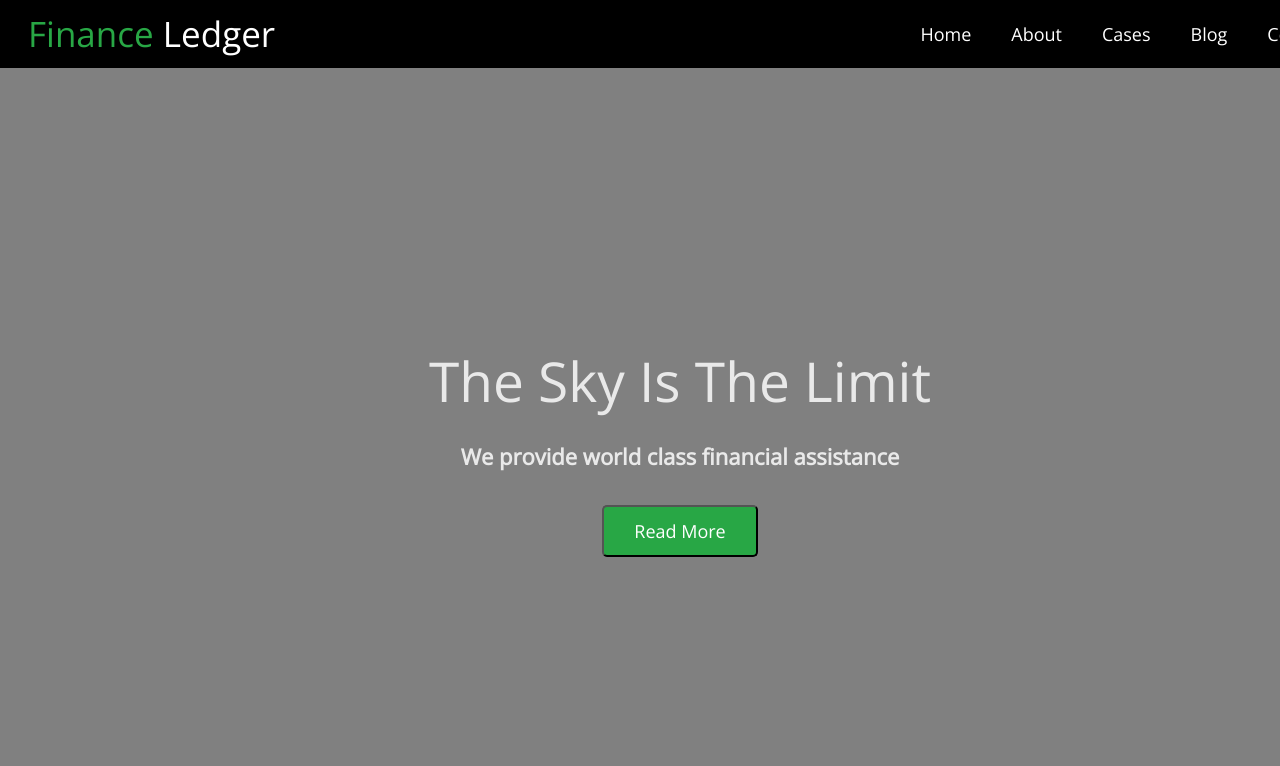
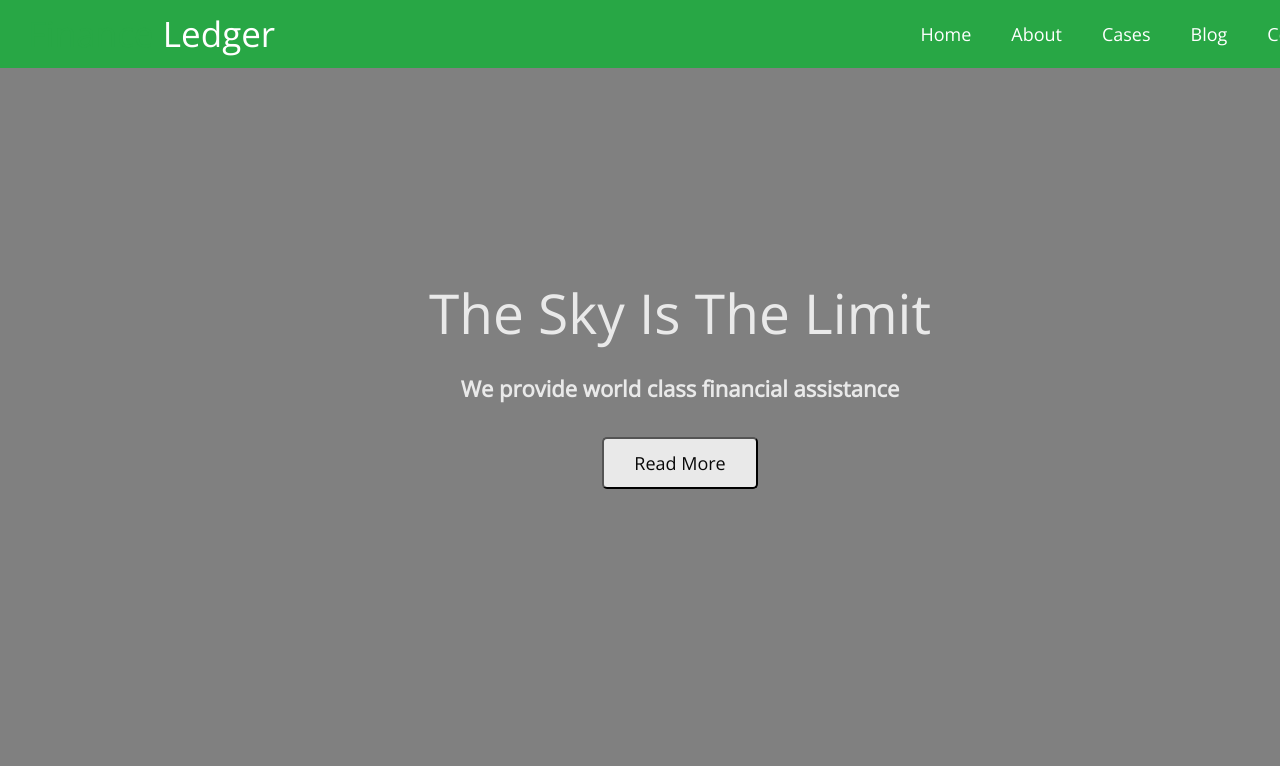
Before and after one commit to kashirin-olexsandr/blended-94-9-10, a plain HTML site: page index.html in a window 1280 px wide. Shown: the top 766 px of the page. Drawn offline with nearby package versions, Linux system fonts and the light colour scheme.

Commit message:
conflict

```diff
--- a/css/styles.css
+++ b/css/styles.css
@@ -50,7 +50,8 @@ a {
 }
 
 .header {
-  background-color: #000000;
+  background-color: #28A745;
+  position: absolute;
 }
 
 .header-navigation {
@@ -83,7 +84,7 @@ a {
   color: var(--green);
 }
 
-/* hero */
+/* --------------------hero ----------------*/
 .main {}
 
 .hero {
@@ -110,8 +111,8 @@ a {
 }
 
 .main__btn {
-  background-color: #28a745;
-  color: #fff;
+  background-color: #e9e9e9;
+  color: #080808;
   text-align: center;
   font-size: 18px;
   line-height: 1.56;
--- a/index.html
+++ b/index.html
@@ -49,7 +49,7 @@
         <button type="button" class="main__btn">Read More</button>
       </div>
     </section>
-    <section class="about">
+    <section id="title-section" class="about">
       <div class="container">
         <img src="./images/rectangle.jpg" alt="six people standing" />
         <div class="about-container">
```
